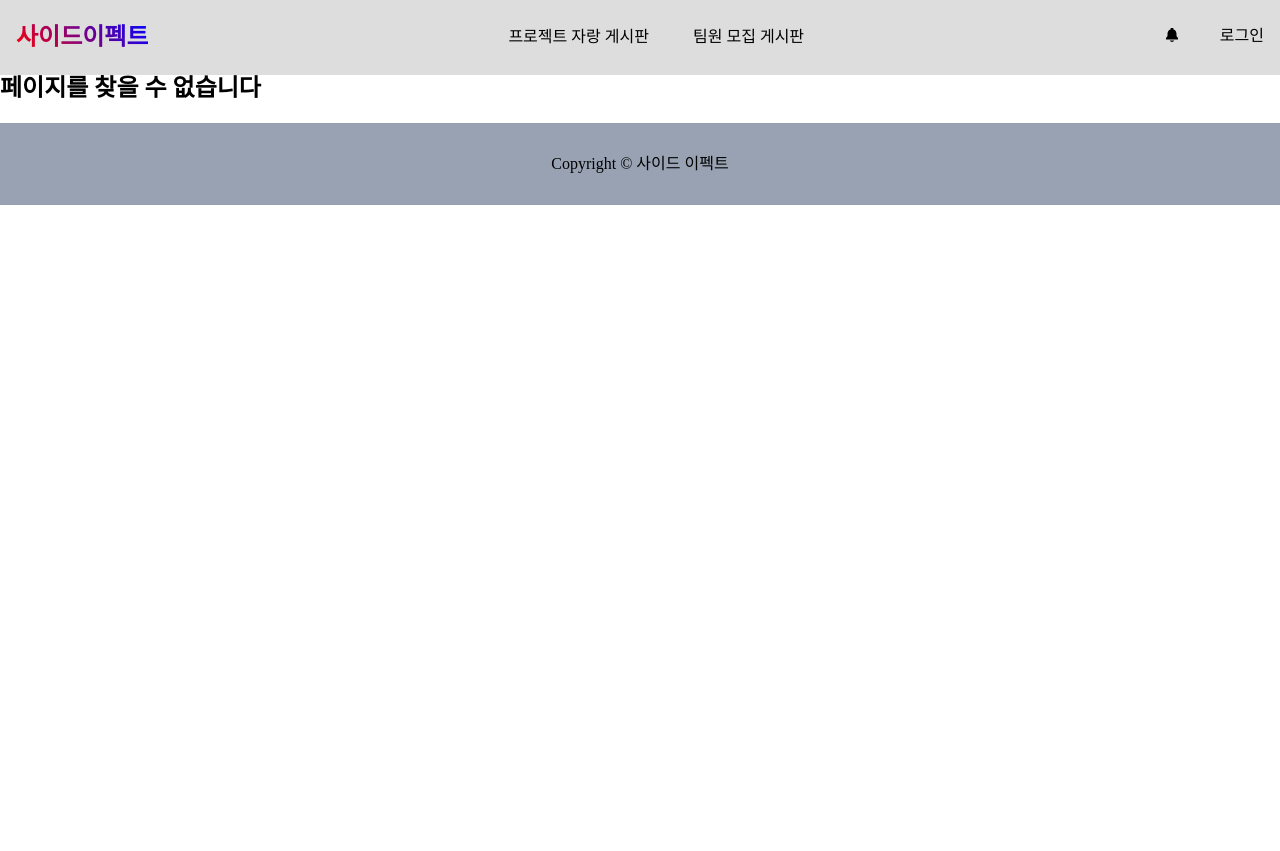
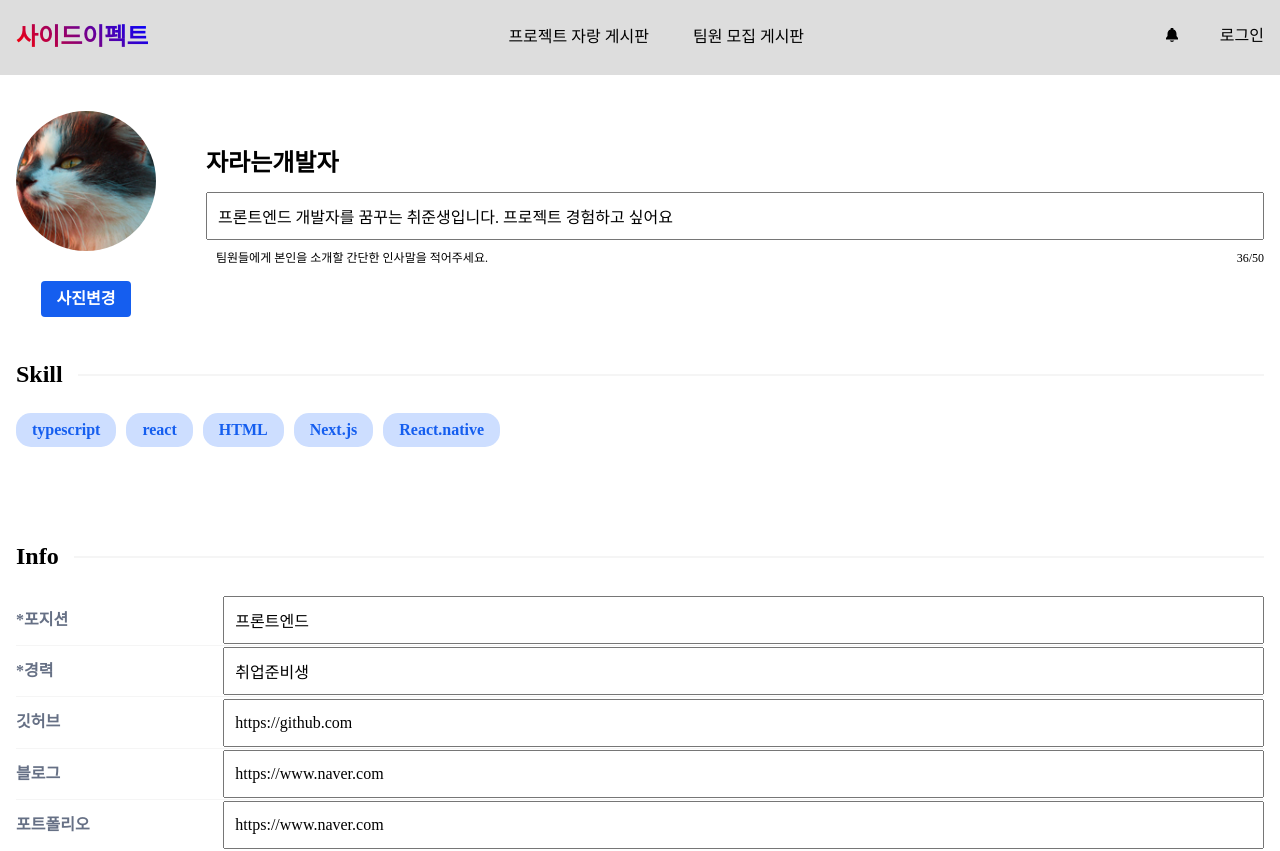
Before and after one commit to Side-Effect-Team/side-effect-frontend, a Next.js app: page /mypage/edit in a window 1280 px wide. Before the commit this address had no page. Shown: the top 851 px of the page. Before the commit the page ends 800 px from the top, so only its background shows below. Built offline with nearby package versions, Linux system fonts and the light colour scheme.

Commit message:
feat: useForm으로 데이터 넘겨주기

```diff
--- /dev/null
+++ b/components/pages/Mypage/Edit/index.tsx
@@ -0,0 +1,132 @@
+import { ButtonsWrapper } from "../../../BoardCard/styled";
+import Button from "../../../Button";
+import {
+  Border,
+  InfoTitle,
+  InfoWrapper,
+  NickName,
+  ProfileImage,
+  SectionHeaderWrapper,
+  SectionTitle,
+  SectionWrapper,
+  Tag,
+  TagWrapper,
+  Text,
+  Wrapper,
+} from "../Detail/styled";
+import {
+  GuideText,
+  InputGuideWrapper,
+  InputTemp,
+  ProfileContentsWrapper,
+  ProfileImageWrapper,
+  ProfileWrapper,
+} from "./styled";
+import { useRef } from "react";
+import { useForm } from "react-hook-form";
+
+interface DataProps {
+  avatarSrc?: string;
+  nickname: string;
+  introduction?: string;
+  followInfo: {
+    title: string;
+    num: number;
+  }[];
+  skill?: string[];
+  info?: {
+    title: string;
+    content: string;
+    link: boolean;
+    dataTitle: string;
+  }[];
+}
+interface MyPageDetailProps {
+  data?: DataProps;
+}
+interface FormData {
+  introduction: string;
+  position: string;
+  career: string;
+  github: string;
+  blog: string;
+  portfolio: string;
+}
+export default function MyPageEditPage(p: MyPageDetailProps) {
+  const onClickChangeImage = () => {
+    if (fileRef.current) {
+      fileRef.current.click();
+    }
+  };
+  const fileRef = useRef<HTMLInputElement>(null);
+  const { register, handleSubmit } = useForm<FormData>();
+  const onClickEdit = (data: FormData) => {
+    console.log(data);
+  };
+  return (
+    <Wrapper>
+      <form onSubmit={handleSubmit(onClickEdit)}>
+        <ProfileWrapper>
+          <ProfileImageWrapper>
+            <ProfileImage
+              src={p.data?.avatarSrc || "/img/BoardDefaultBackground.png"}
+            />
+            <Button type="button" onClick={onClickChangeImage}>
+              사진변경
+            </Button>
+            <input ref={fileRef} type="file" style={{ display: "none" }} />
+          </ProfileImageWrapper>
+          <ProfileContentsWrapper>
+            <NickName>{p.data?.nickname || ""}</NickName>
+            <InputTemp
+              type="text"
+              defaultValue={p.data?.introduction || ""}
+              placeholder={"소개를 적어주세요"}
+              maxLength={50}
+              {...register("introduction")}
+            />
+            <InputGuideWrapper>
+              <GuideText>
+                팀원들에게 본인을 소개할 간단한 인사말을 적어주세요.
+              </GuideText>
+              <GuideText>
+                {p.data?.introduction && p.data?.introduction.length}/50
+              </GuideText>
+            </InputGuideWrapper>
+          </ProfileContentsWrapper>
+        </ProfileWrapper>
+        <SectionWrapper>
+          <SectionHeaderWrapper>
+            <SectionTitle>Skill</SectionTitle>
+            <Border></Border>
+          </SectionHeaderWrapper>
+          <TagWrapper>
+            {p.data?.skill?.map((el, index) => <Tag key={index}>{el}</Tag>) || (
+              <Text>아직 작성된 정보가 없습니다.</Text>
+            )}
+          </TagWrapper>
+        </SectionWrapper>
+        <SectionWrapper>
+          <SectionHeaderWrapper>
+            <SectionTitle>Info</SectionTitle>
+            <Border></Border>
+          </SectionHeaderWrapper>
+          {p.data?.info &&
+            p.data.info.map((el, index) => (
+              <InfoWrapper key={index}>
+                <InfoTitle>{el.title}</InfoTitle>
+                <InputTemp
+                  defaultValue={el.content || ""}
+                  placeholder="정보를 등록해주세요"
+                  {...register(el.dataTitle as keyof FormData)}
+                />
+              </InfoWrapper>
+            ))}
+        </SectionWrapper>
+        <ButtonsWrapper>
+          <Button>프로필 수정하기</Button>
+        </ButtonsWrapper>
+      </form>
+    </Wrapper>
+  );
+}
--- /dev/null
+++ b/components/pages/Mypage/Edit/styled.ts
@@ -0,0 +1,48 @@
+import styled from "styled-components";
+import { theme } from "../../../../styles/Theme";
+
+export const ProfileWrapper = styled.div`
+  width: 100%;
+  height: auto;
+  display: flex;
+  flex-direction: row;
+  justify-content: flex-start;
+  align-items: center;
+  margin: 20px 0;
+`;
+export const ProfileImageWrapper = styled.div`
+  height: auto;
+  display: flex;
+  flex-direction: column;
+  justify-content: space-between;
+  align-items: center;
+  margin-right: 50px;
+`;
+export const ProfileContentsWrapper = styled.div`
+  height: auto;
+  display: flex;
+  flex: 1;
+  flex-direction: column;
+  justify-content: center;
+  align-items: flex-start;
+`;
+export const InputGuideWrapper = styled.div`
+  width: 100%;
+  display: flex;
+  flex-direction: row;
+  justify-content: space-between;
+  align-items: center;
+`;
+export const GuideText = styled.p`
+  font-size: 12px;
+  padding-left: 10px;
+`;
+export const InputTemp = styled.input`
+  width: 100%;
+  height: 3rem;
+  padding: 0 10px;
+  :focus {
+    border: 1px solid ${theme.brandColor.primary};
+    outline: none;
+  }
+`;
--- /dev/null
+++ b/pages/mypage/edit/index.tsx
@@ -0,0 +1,49 @@
+import MyPageEditPage from "../../../components/pages/Mypage/Edit";
+
+export default function MyPageEdit() {
+  const data = {
+    avatarSrc: "/img/ProjectDefaultBackground.png",
+    nickname: "자라는개발자",
+    introduction:
+      "프론트엔드 개발자를 꿈꾸는 취준생입니다. 프로젝트 경험하고 싶어요",
+    followInfo: [
+      { title: "게시물", num: 1 },
+      { title: "팔로워", num: 20 },
+      { title: "팔로잉", num: 30 },
+    ],
+    skill: ["typescript", "react", "HTML", "Next.js", "React.native"],
+    info: [
+      {
+        title: "*포지션",
+        content: "프론트엔드",
+        link: false,
+        dataTitle: "position",
+      },
+      {
+        title: "*경력",
+        content: "취업준비생",
+        link: false,
+        dataTitle: "career",
+      },
+      {
+        title: "깃허브",
+        content: "https://github.com",
+        link: true,
+        dataTitle: "github",
+      },
+      {
+        title: "블로그",
+        content: "https://www.naver.com",
+        link: true,
+        dataTitle: "blog",
+      },
+      {
+        title: "포트폴리오",
+        content: "https://www.naver.com",
+        link: true,
+        dataTitle: "portfolio",
+      },
+    ],
+  };
+  return <MyPageEditPage data={data} />;
+}
```
